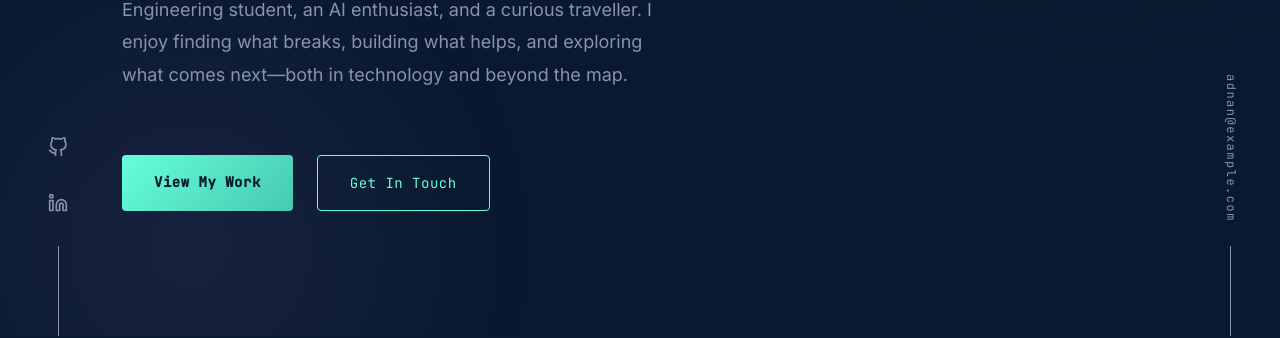
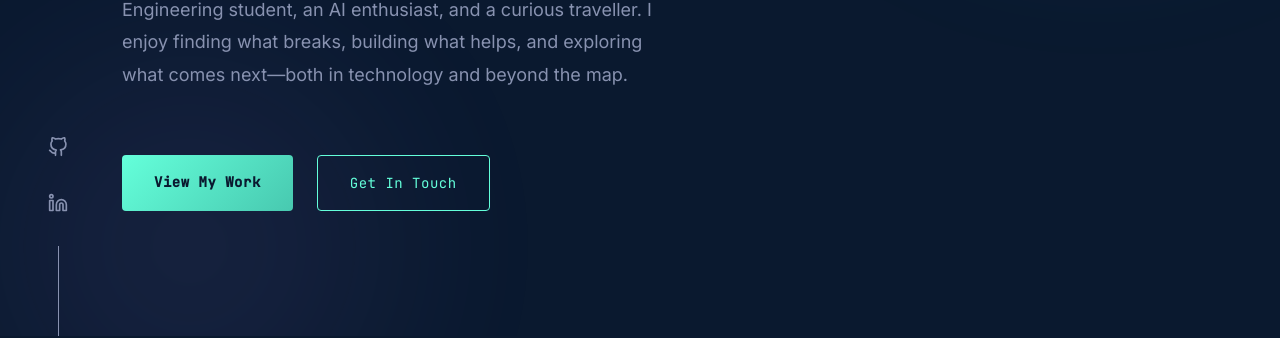
Before and after one commit to adnanauric/adnan-portfolio, a React (Vite) app: page / in a window 1280 px wide. Shown: the part 464-802 px from the top of the page. Built offline with nearby package versions, Linux system fonts and the light colour scheme.

Commit message:
remove right fotter bar

```diff
--- a/src/components/Footer.jsx
+++ b/src/components/Footer.jsx
@@ -49,12 +49,6 @@ export default function Footer() {
         </ul>
       </div>
 
-      <div className="side-element side-element-right">
-        <div className="side-email">
-          <a href={`mailto:${profile.email}`}>{profile.email}</a>
-        </div>
-      </div>
-
       {/* Footer */}
       <footer className="footer">
         <div className="footer-credit">
```
